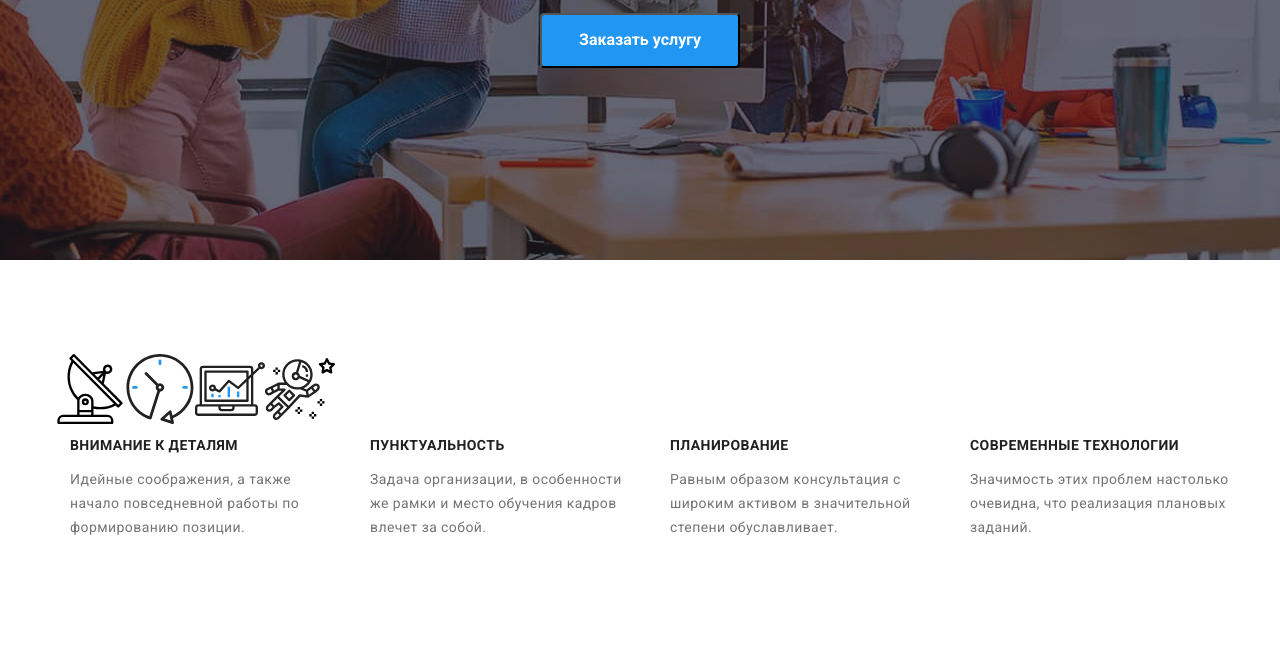
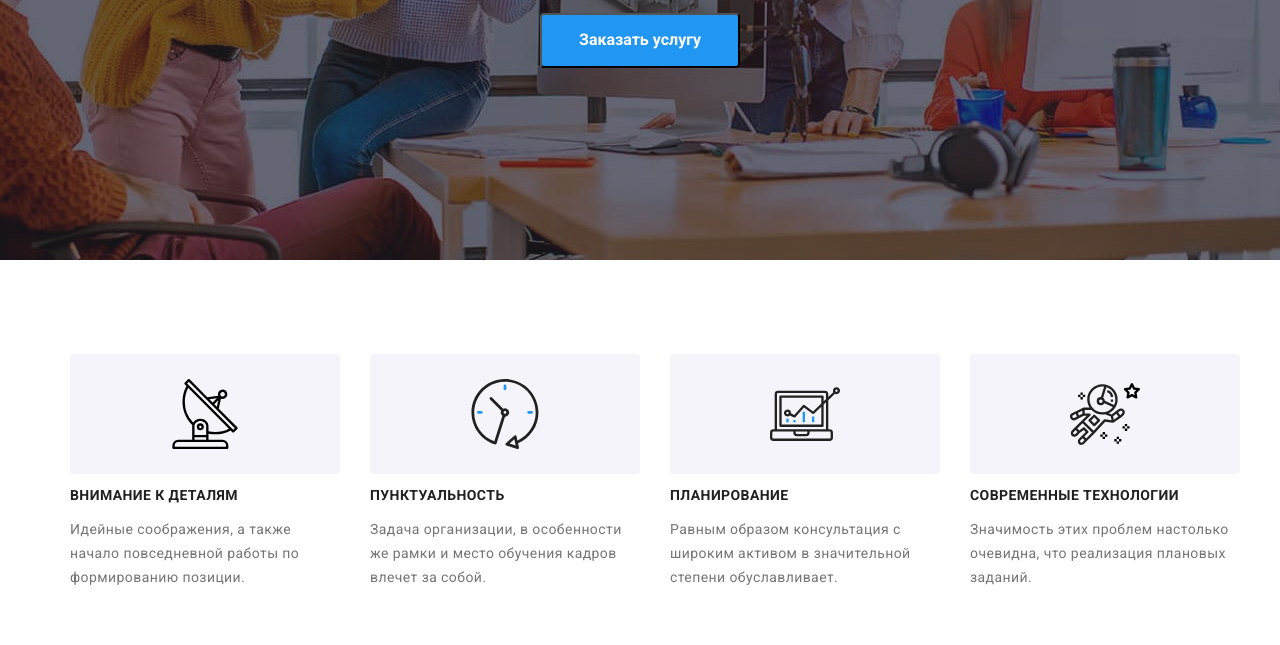
Before and after one commit to rimma-fe/goit-markup-hw-04, a plain HTML site: page index.html in a window 1280 px wide. Shown: the part 422-1067 px from the top of the page. Drawn offline with nearby package versions, Linux system fonts and the light colour scheme.

Commit message:
добавляет секции наши преимущества иконки

```diff
--- a/css/styles.css
+++ b/css/styles.css
@@ -255,11 +255,11 @@ ul {
 }
 
 /*Иконки к нашим преимуществам*/
-.features-list {
+.features-list:: {
 
 }
 
-.features-list-item:nth-child(1)::before {
+.features-list-item:::before {
   contain: '';
   display: inline-block;
   outline: 1px solid tomato;
@@ -337,13 +337,17 @@ ul {
 
 }
 
-.advantages-icon-item {
+.feature-icon-container {
   display: flex;
-
+  align-items: center;
+  justify-content: center;
+  padding: 0;
+  border: none;
   width: 270px;
   height: 120px;
-  background-color: cyan;
-  margin
+  border-radius: 4px;
+  background-color: var(--third-background-color);
+
 }
 
 .advantages-icon {
@@ -351,8 +355,7 @@ ul {
 
   width: 70px;
   height: 70px;
-  align-items: center;
-  justify-content: center;
+
 
   background-repeat: no-repeat;
   background-position: center;
--- a/index.html
+++ b/index.html
@@ -45,47 +45,47 @@
         </section>
         <section class="advantages-section">
         <div class="container">
-           <ul class="advantages-icon-list">
-               <li class="advantges-icon-item">
-                    <svg class="advantages-icon">
-                        <use href="./images/sprite-icons.svg#icon-antenna1"></use>
-                    </svg>
-        </li>
-        <li class="advantges-icon-item">
-                    <svg class="advantages-icon" width="70px" height="70px">
-                        <use href="./images/sprite-icons.svg#icon-clock-1"></use>
-                    </svg>
-        </li>
-        <li class="advantges-icon-item">
-                <svg class="advantages-icon" width="70px" height="70px">
-                            <use href="./images/sprite-icons.svg#icon-diagram-1"></use>
-                        </svg>
-        </li>
-        <li class="advantges-icon-item">
-                    <svg class="advantages-icon" width="70px" height="70px">
-                            <use href="./images/sprite-icons.svg#icon-astronaut"></use>
-                        </svg>
-        </li>
-        </ul>
+
         <h2 class="visually-hidden">Наши преимущества</h2>
                 <div class="container">
                 <ul class="features-list">
+
                         <li class="features-list-item">
+                            <div class="feature-icon-container">
+                            <svg class="advantages-icon">
+                                <use href="./images/sprite-icons.svg#icon-antenna1"></use>
+                            </svg>
+                            </div>
                         <h3 class="title">Внимание к деталям</h3>
                         <p class="text">Идейные соображения, а также начало повседневной работы по формированию позиции.
                         </p>
                     </li>
                     <li class="features-list-item">
+                        <div class="feature-icon-container">
+                        <svg class="advantages-icon" width="70px" height="70px">
+                            <use href="./images/sprite-icons.svg#icon-clock-1"></use>
+                        </svg>
+                        </div>
                         <h3 class="title">Пунктуальность</h3>
                         <p class="text">Задача организации, в особенности же рамки и место обучения кадров влечет за
                             собой.</p>
                     </li>
                     <li class="features-list-item">
+                    <div class="feature-icon-container">
+                        <svg class="advantages-icon" width="70px" height="70px">
+                            <use href="./images/sprite-icons.svg#icon-diagram-1"></use>
+                        </svg>
+                        </div>
                         <h3 class="title">Планирование</h3>
                         <p class="text">Равным образом консультация с широким активом в значительной степени
                             обуславливает.</p>
                     </li>
                     <li class="features-list-item">
+                        <div class="feature-icon-container">
+                        <svg class="advantages-icon" width="70px" height="70px">
+                            <use href="./images/sprite-icons.svg#icon-astronaut"></use>
+                        </svg>
+                        </div>
                         <h3 class="title">Современные технологии</h3>
                         <p class="text">Значимость этих проблем настолько очевидна, что реализация плановых заданий.</p>
                     </li>
```
